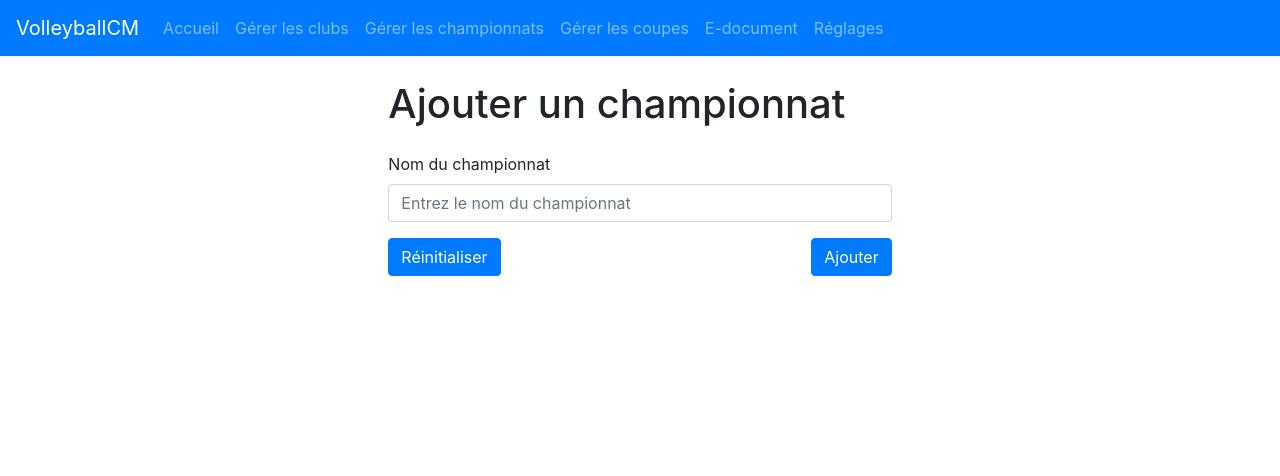
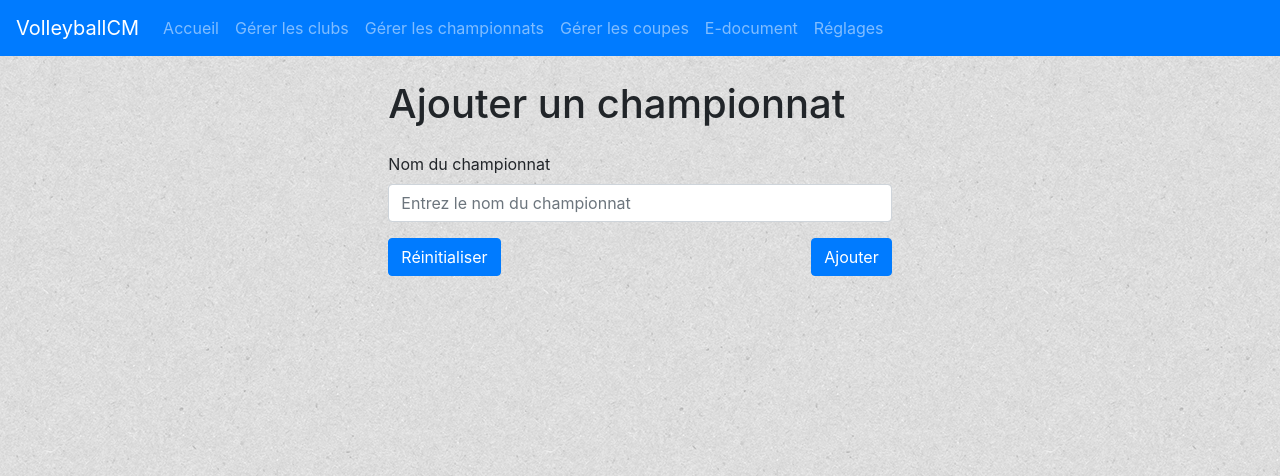
Before and after one commit to mickael-danjoux/Volleyball-Championship-Manager, a Symfony app: template templates/championship/championship-edit.html.twig in a window 1280 px wide. Shown: the top 476 px of the page. Run offline with Twig, Linux system fonts and the light colour scheme; the template is opened without the code that fills it, so the values that code supplies are empty; some libraries are stand-ins or nearby versions.

Commit message:
add a background

```diff
--- a/public/css/style.css
+++ b/public/css/style.css
@@ -1,3 +1,6 @@
+body{
+    background-image: url("../resources/textured_paper.png");
+}
 .championship-subtitle {
     font-size: 1.3rem;
 }
```
